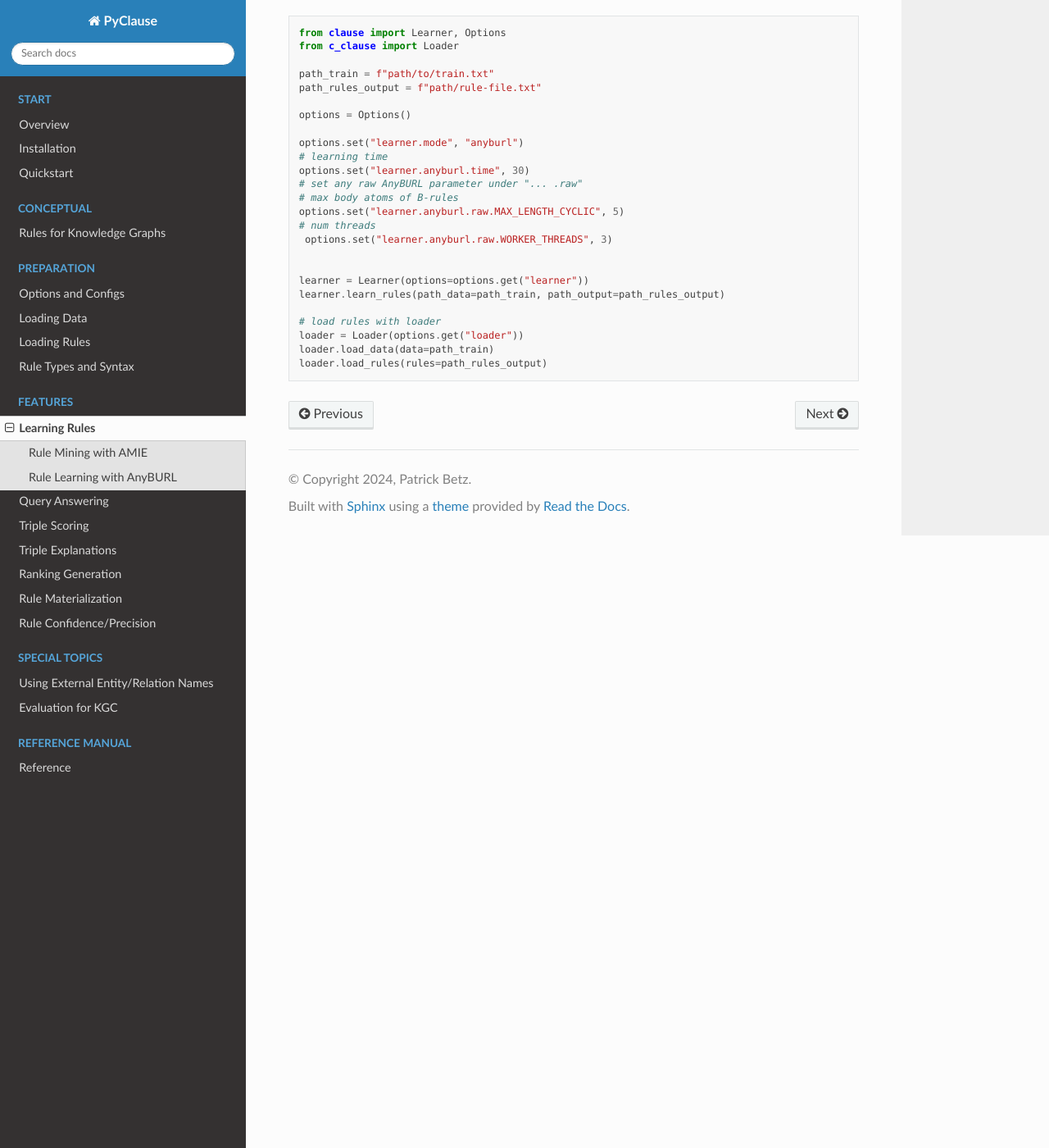
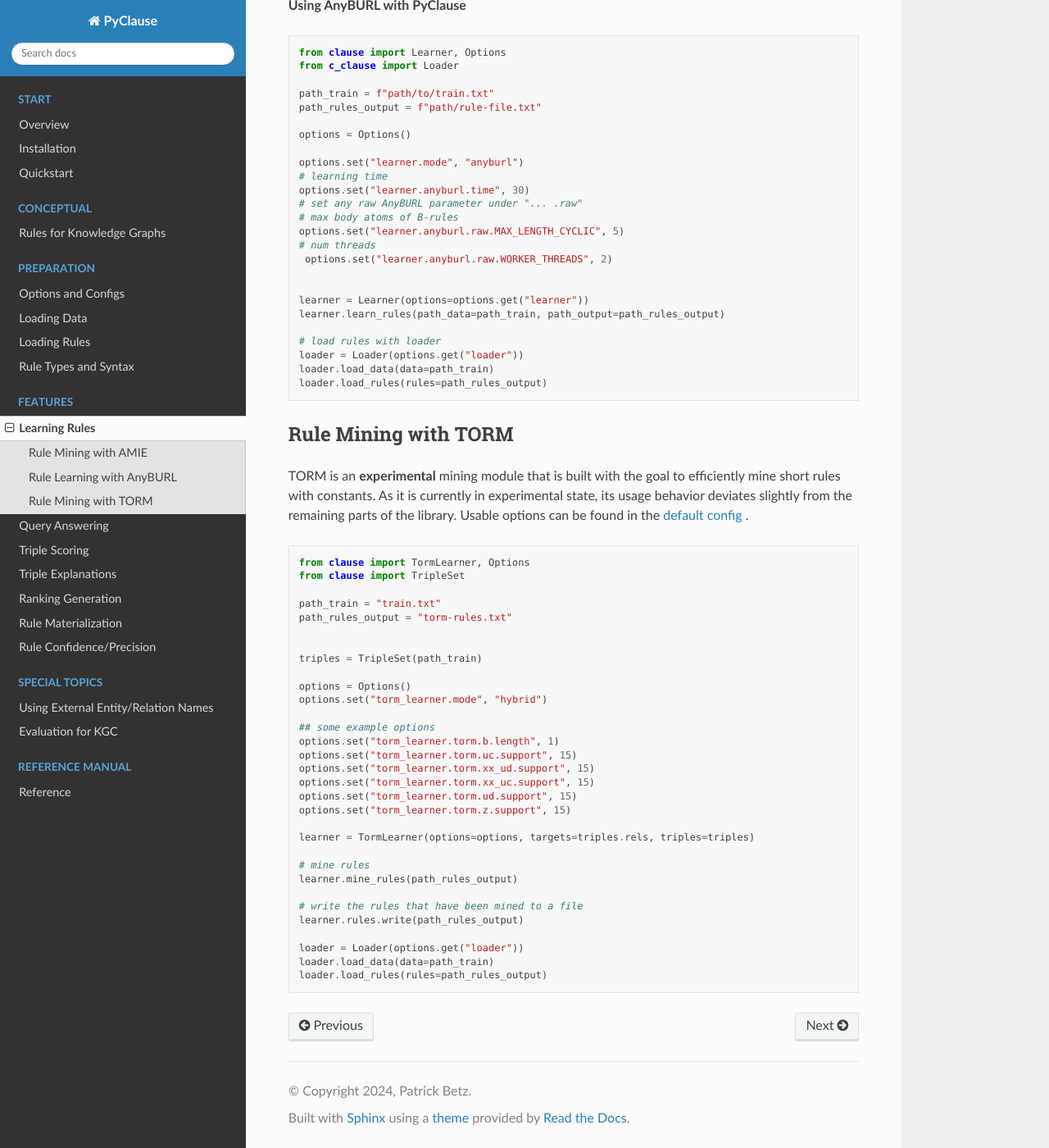
Before and after one commit to symbolic-kg/PyClause, a Sphinx documentation site: the page built from docs/feature/learning.rst, in a window 1280 px wide and 1400 px high, scrolled down 1682 px. Shown: the whole window at 82% size. Built offline with Sphinx 7.4.7 and the Read the Docs theme 2.0.0, drawn with Linux system fonts in a browser that asks for light colours; some of the changed text lies outside the part shown.

Commit message:
Some backward changes in torm; update docs

```diff
--- a/docs/feature/learning.rst
+++ b/docs/feature/learning.rst
@@ -7,8 +7,8 @@ The learned rules can be readily loaded with the ``c_clause.Loader``.
 Both learners can be fully configured with their original parameters by the PyClause config files or from Python with the ``clause.Options`` class.
 
 
-PyClause ships the respective ``AnyBURL`` and ``AMIE`` binaries (.jars) which are compiled under Java 8. Alternatively, they can be built from source and they can
-also be used simply from the command line. We provide a special release for AMIE, see defails below.
+PyClause ships the respective ``AnyBURL`` and ``AMIE`` binaries (.jars) which are compiled under Java 8. After installing PyClause the code examples below can
+be used immediately. Alternatively, the jar files can be built from source and they can also be used directly from the command line. We provide a special release for AMIE, see defails below.
 
 
 Rule Mining with AMIE
@@ -17,7 +17,7 @@ For AMIE, we provide a special release version that uses some additional paramet
 Documentation and compile instructions for the release can be found `here <https://github.com/dig-team/amie/tree/pyclause>`_ .
 
 
-**Rule learning with PyClause**
+**Using AMIE with PyClause**
 
 .. code-block:: python
 
@@ -71,7 +71,7 @@ Rule Learning with AnyBURL
 For AnyBURL we use the most recent AnyBURL release, AnyBURL-23-1. More information can be found on the official `homepage <https://web.informatik.uni-mannheim.de/AnyBURL/>`_ .
 
 
-**Rule learning with PyClause**
+**Using AnyBURL with PyClause**
 
 
 .. code-block:: python
@@ -91,7 +91,7 @@ For AnyBURL we use the most recent AnyBURL release, AnyBURL-23-1. More informati
     # max body atoms of B-rules
     options.set("learner.anyburl.raw.MAX_LENGTH_CYCLIC", 5)
     # num threads
-     options.set("learner.anyburl.raw.WORKER_THREADS", 3)
+     options.set("learner.anyburl.raw.WORKER_THREADS", 2)
 
 
     learner = Learner(options=options.get("learner"))
@@ -101,3 +101,44 @@ For AnyBURL we use the most recent AnyBURL release, AnyBURL-23-1. More informati
     loader = Loader(options.get("loader"))
     loader.load_data(data=path_train)
     loader.load_rules(rules=path_rules_output)
+
+
+Rule Mining with TORM
+~~~~~~~~~~~~~~~~~~~~~
+TORM is an **experimental** mining module that is built with the goal to efficiently mine short rules with constants. As it is currently in experimental state,
+its usage behavior deviates slightly from the remaining parts of the library. Usable options can be found in the `default config <https://github.com/symbolic-kg/PyClause/blob/master/clause/config-default.yaml>`_ .
+
+
+.. code-block:: python
+
+    from clause import TormLearner, Options
+    from clause import TripleSet
+
+    path_train = "train.txt"
+    path_rules_output = "torm-rules.txt"
+
+
+    triples = TripleSet(path_train)
+
+    options = Options()
+    options.set("torm_learner.mode", "hybrid")
+
+    ## some example options
+    options.set("torm_learner.torm.b.length", 1)
+    options.set("torm_learner.torm.uc.support", 15)
+    options.set("torm_learner.torm.xx_ud.support", 15)
+    options.set("torm_learner.torm.xx_uc.support", 15)
+    options.set("torm_learner.torm.ud.support", 15)
+    options.set("torm_learner.torm.z.support", 15)
+
+    learner = TormLearner(options=options, targets=triples.rels, triples=triples)
+
+    # mine rules
+    learner.mine_rules(path_rules_output)
+
+    # write the rules that have been mined to a file
+    learner.rules.write(path_rules_output)
+
+    loader = Loader(options.get("loader"))
+    loader.load_data(data=path_train)
+    loader.load_rules(rules=path_rules_output)
```
Also changed, not shown: 4 other files.
